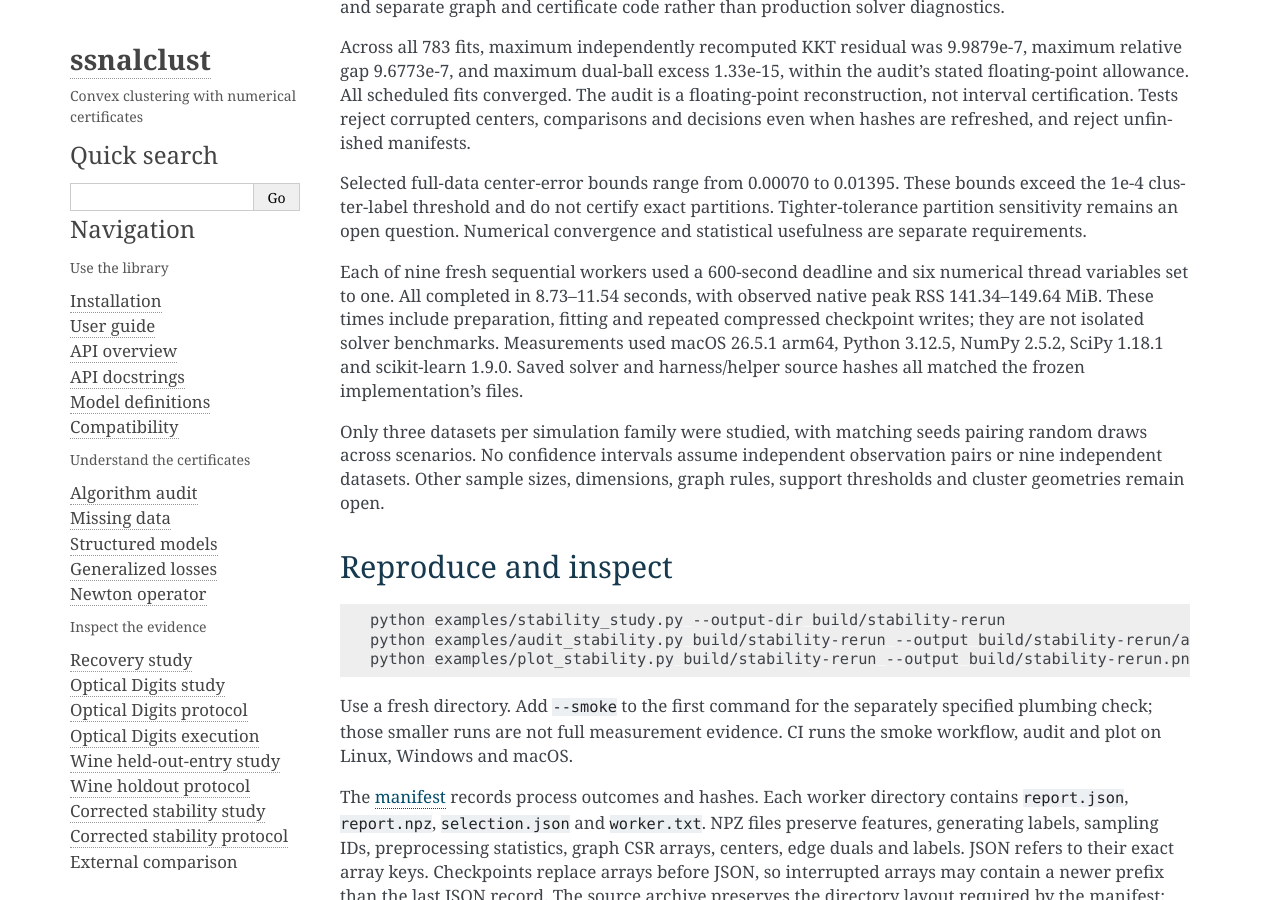
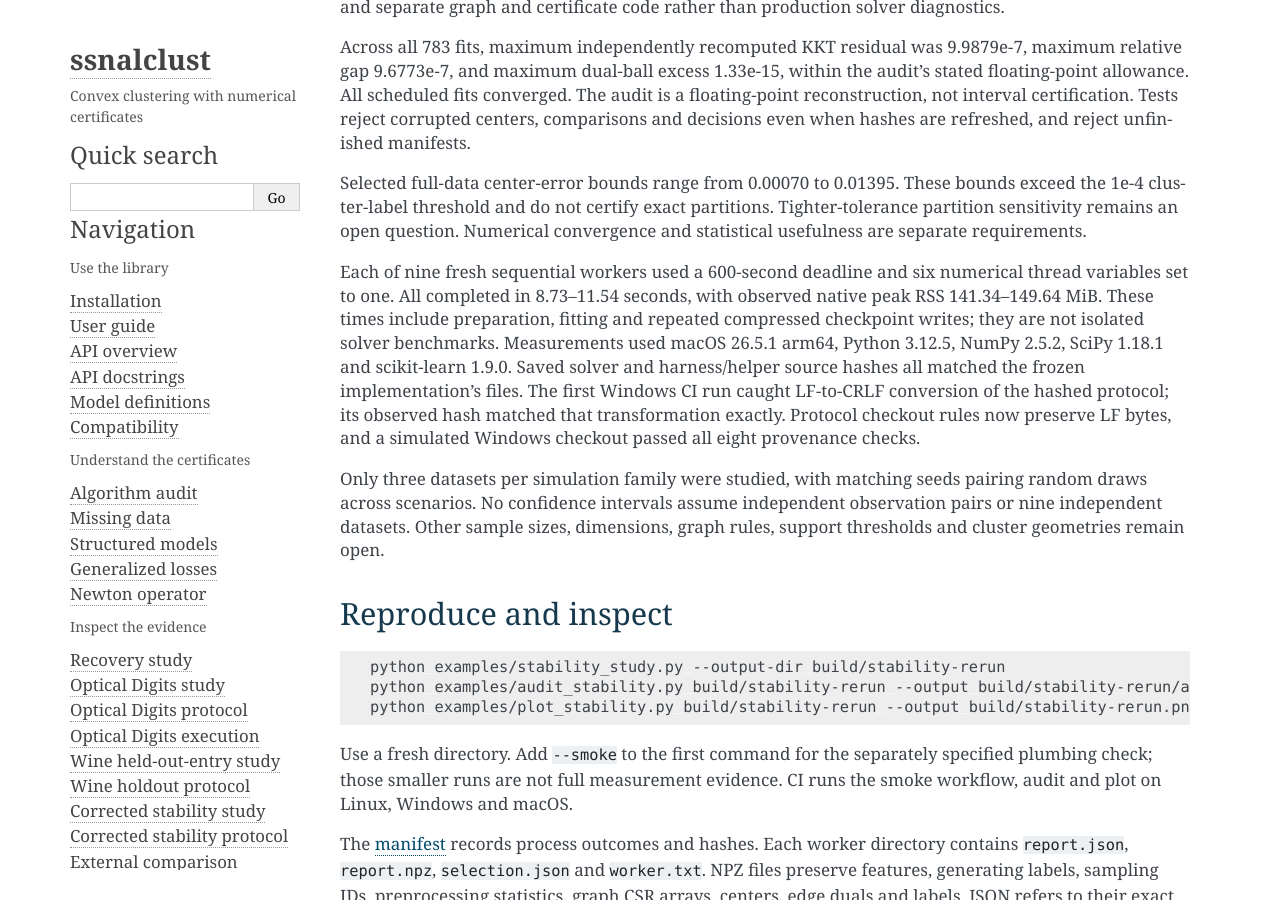
Before and after one commit to dx-li/ssnalclust, a Sphinx documentation site: the page built from docs/stability_study.md, in a window 1280 px wide and 900 px high, scrolled down 3137 px. Built offline with Sphinx 7.4.7, drawn with Linux system fonts in a browser that asks for light colours.

Commit message:
Preserve frozen protocol checksums on Windows checkouts

```diff
--- a/docs/stability_study.md
+++ b/docs/stability_study.md
@@ -128,7 +128,10 @@ with observed native peak RSS 141.34–149.64 MiB. These times include preparati
 fitting and repeated compressed checkpoint writes; they are not isolated
 solver benchmarks. Measurements used macOS 26.5.1 arm64, Python 3.12.5, NumPy
 2.5.2, SciPy 1.18.1 and scikit-learn 1.9.0. Saved solver and harness/helper
-source hashes all matched the frozen implementation's files.
+source hashes all matched the frozen implementation's files. The first Windows
+CI run caught LF-to-CRLF conversion of the hashed protocol; its observed hash
+matched that transformation exactly. Protocol checkout rules now preserve LF
+bytes, and a simulated Windows checkout passed all eight provenance checks.
 
 Only three datasets per simulation family were studied, with matching seeds
 pairing random draws across scenarios. No confidence intervals assume
```
Also changed, not shown: 1 other file.
